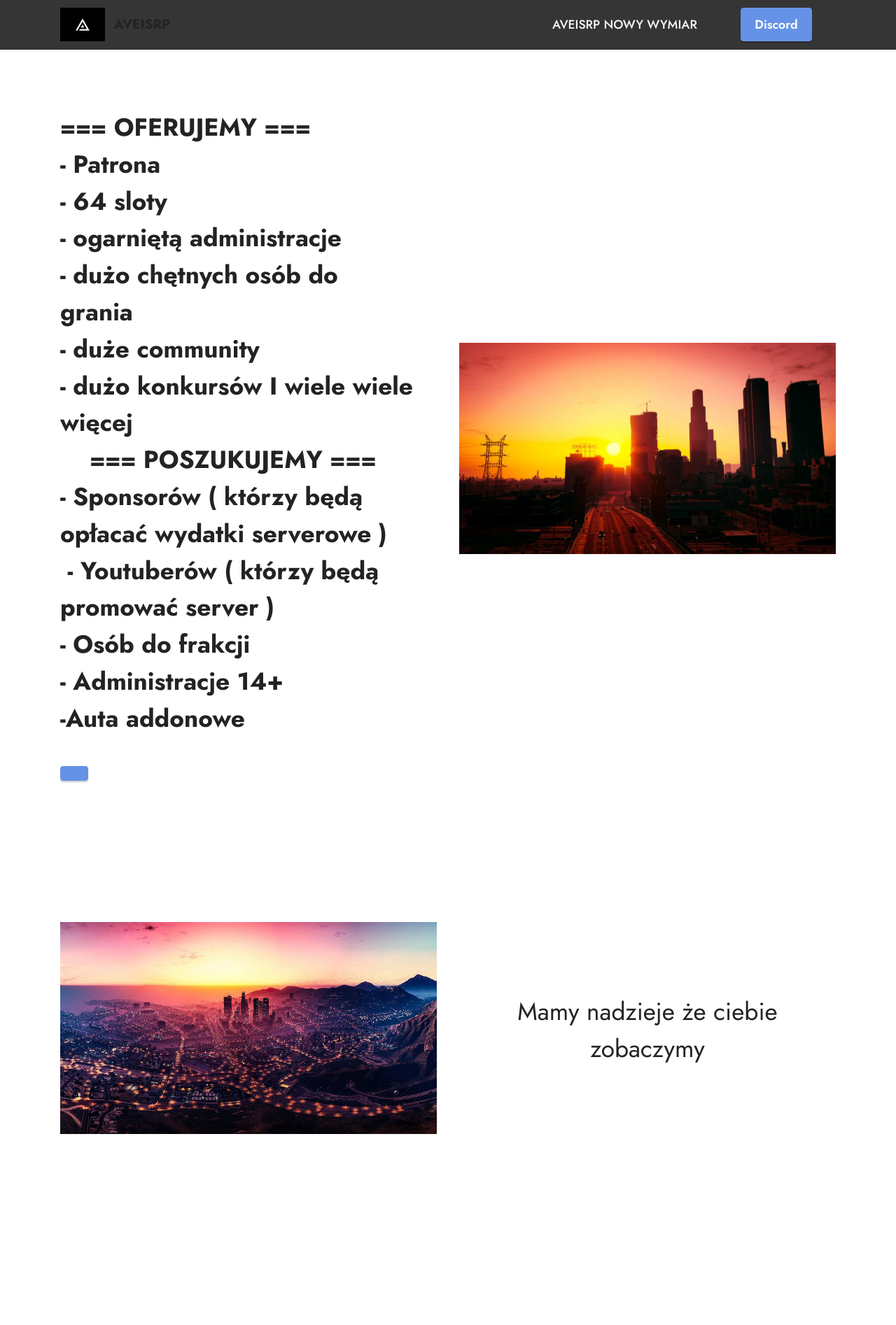
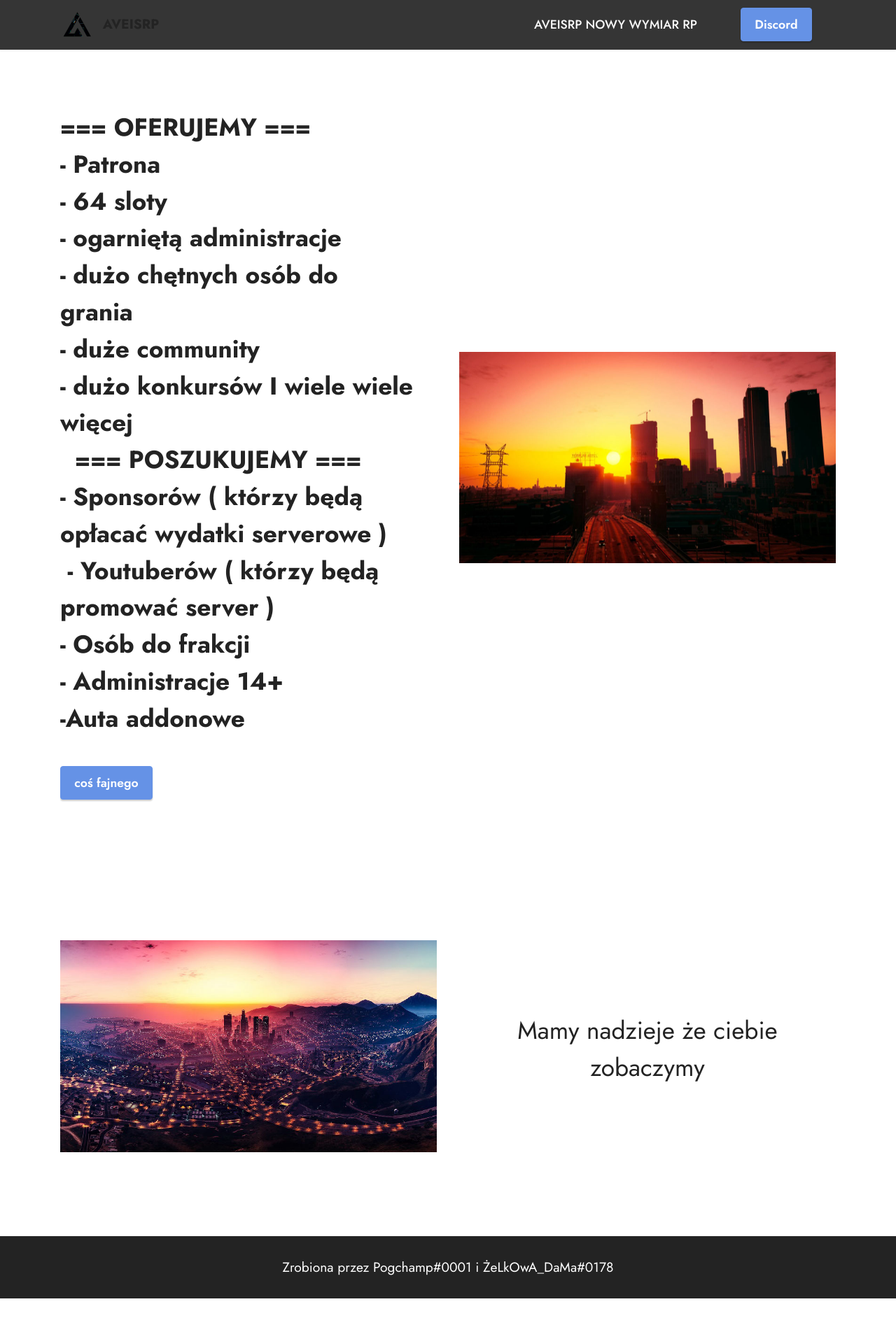
Before and after one commit to Aveisrp/Aveisrp.github.io, a plain HTML site: page index.html in a window 1280 px wide. Shown: the whole page at 70% size. Before the commit the page ends 1789 px from the top, so only its background shows below. Drawn offline with Linux system fonts and the light colour scheme.

Commit message:
Add files via upload

```diff
--- a/assets/images/hashes.json
+++ b/assets/images/hashes.json
@@ -1 +1 @@
-{"NLa9Mk5r4LNNDbTLV+tmww==":"853464-1076x605.jpg","VOnbqEFlOjRl4d6QMV8EeA==":"los-santos-gta-v-city-view-92-800x450.jpg","qh1UXENADkIiNfL3POHPjw==":"052af1c7a2a1882f5007d2db024f391a-96x72.jpg"}
+{"NLa9Mk5r4LNNDbTLV+tmww==":"853464-1076x605.jpg","VOnbqEFlOjRl4d6QMV8EeA==":"los-santos-gta-v-city-view-92-800x450.jpg","qh1UXENADkIiNfL3POHPjw==":"052af1c7a2a1882f5007d2db024f391a-96x72.jpg","xT/0szAYYHXtSVuEKb8gRQ==":"logo96-1-96x96.png"}
--- a/assets/mobirise/css/mbr-additional.css
+++ b/assets/mobirise/css/mbr-additional.css
@@ -1080,3 +1080,9 @@ a {
 .cid-sCHvUl76t3 .mbr-section-title {
   text-align: center;
 }
+.cid-sCNh03khqX {
+  padding-top: 30px;
+  padding-bottom: 30px;
+  background-color: #232323;
+  overflow: hidden;
+}
--- a/index.html
+++ b/index.html
@@ -6,7 +6,7 @@
   <meta http-equiv="X-UA-Compatible" content="IE=edge">
   <meta name="generator" content="Mobirise v5.3.10, mobirise.com">
   <meta name="viewport" content="width=device-width, initial-scale=1, minimum-scale=1">
-  <link rel="shortcut icon" href="assets/images/052af1c7a2a1882f5007d2db024f391a-96x72.jpg" type="image/x-icon">
+  <link rel="shortcut icon" href="assets/images/logo96-96x96.png" type="image/x-icon">
   <meta name="description" content="">
 
 
@@ -37,7 +37,7 @@
             <div class="navbar-brand">
                 <span class="navbar-logo">
                     <a href="https://discord.gg/zqw8VuhJuQ">
-                        <img src="assets/images/052af1c7a2a1882f5007d2db024f391a-96x72.jpg" alt="AveisRP" style="height: 3rem;">
+                        <img src="assets/images/logo96-1-96x96.png" alt="AveisRP" style="height: 3rem;">
                     </a>
                 </span>
                 <span class="navbar-caption-wrap"><a class="navbar-caption text-black display-7" href="https://mobiri.se">AVEISRP</a></span>
@@ -51,7 +51,7 @@
                 </div>
             </button>
             <div class="collapse navbar-collapse" id="navbarSupportedContent">
-                <ul class="navbar-nav nav-dropdown" data-app-modern-menu="true"><li class="nav-item"><a class="nav-link link text-white text-primary display-4" href="https://www.youtube.com/watch?v=gkTb9GP9lVI">AVEISRP NOWY WYMIAR&nbsp;</a></li></ul>
+                <ul class="navbar-nav nav-dropdown" data-app-modern-menu="true"><li class="nav-item"><a class="nav-link link text-white text-primary display-4" href="https://www.youtube.com/watch?v=gkTb9GP9lVI">AVEISRP NOWY WYMIAR RP&nbsp;</a></li></ul>
 
                 <div class="navbar-buttons mbr-section-btn"><a class="btn btn-primary display-4" href="https://discord.gg/WtAv8V35wR">Discord</a></div>
             </div>
@@ -74,13 +74,13 @@
 </strong></div><div><strong>- dużo chętnych osób do grania
 </strong></div><div><strong>- duże community
 </strong></div><div><strong>- dużo konkursów I wiele wiele więcej
-</strong></div><div><strong>&nbsp; &nbsp; === POSZUKUJEMY ===</strong></div><div><strong> - Sponsorów ( którzy będą opłacać wydatki serverowe )
+</strong></div><div><strong>&nbsp; === POSZUKUJEMY ===</strong></div><div><strong> - Sponsorów ( którzy będą opłacać wydatki serverowe )
 </strong></div><div><strong>&nbsp;- Youtuberów ( którzy będą promować server )
 </strong></div><div><strong>- Osób do frakcji
 </strong></div><div><strong>- Administracje 14+
 </strong></div><div><strong>-Auta addonowe</strong></div></h6>
                     <p class="mbr-text mbr-fonts-style display-7"></p>
-                    <div class="mbr-section-btn"><a class="btn btn-primary display-4" href="https://discord.gg/WtAv8V35wR"></a></div>
+                    <div class="mbr-section-btn"><a class="btn btn-primary display-4" href="https://discord.gg/WtAv8V35wR">coś fajnego<br></a></div>
                 </div>
             </div>
             <div class="col-12 col-lg-6">
@@ -113,7 +113,22 @@
             </div>
         </div>
     </div>
-</section><section style="background-color: #fff; font-family: -apple-system, BlinkMacSystemFont, 'Segoe UI', 'Roboto', 'Helvetica Neue', Arial, sans-serif; color:#aaa; font-size:12px; padding: 0; align-items: center; display: flex;"><a href="https://mobirise.site/r" style="flex: 1 1; height: 3rem; padding-left: 1rem;"></a><p style="flex: 0 0 auto; margin:0; padding-right:1rem;">Mobirise website builder - <a href="https://mobirise.site/p" style="color:#aaa;">Visit site</a></p></section><script src="assets/web/assets/jquery/jquery.min.js"></script>  <script src="assets/popper/popper.min.js"></script>  <script src="assets/tether/tether.min.js"></script>  <script src="assets/bootstrap/js/bootstrap.min.js"></script>  <script src="assets/smoothscroll/smooth-scroll.js"></script>  <script src="assets/viewportchecker/jquery.viewportchecker.js"></script>  <script src="assets/dropdown/js/nav-dropdown.js"></script>  <script src="assets/dropdown/js/navbar-dropdown.js"></script>  <script src="assets/touchswipe/jquery.touch-swipe.min.js"></script>  <script src="assets/theme/js/script.js"></script>
+</section>
+
+<section class="footer7 cid-sCNh03khqX" once="footers" id="footer7-p">
+
+
+
+
+
+    <div class="container">
+        <div class="media-container-row align-center mbr-white">
+            <div class="col-12">
+                <p class="mbr-text mb-0 mbr-fonts-style display-7">Zrobiona przez Pogchamp#0001 i ŻeLkOwA_DaMa#0178</p>
+            </div>
+        </div>
+    </div>
+</section><section style="background-color: #fff; font-family: -apple-system, BlinkMacSystemFont, 'Segoe UI', 'Roboto', 'Helvetica Neue', Arial, sans-serif; color:#aaa; font-size:12px; padding: 0; align-items: center; display: flex;"><a href="https://mobirise.site/r" style="flex: 1 1; height: 3rem; padding-left: 1rem;"></a><p style="flex: 0 0 auto; margin:0; padding-right:1rem;">Built with <a href="https://mobirise.site/a" style="color:#aaa;">Mobirise</a></p></section><script src="assets/web/assets/jquery/jquery.min.js"></script>  <script src="assets/popper/popper.min.js"></script>  <script src="assets/tether/tether.min.js"></script>  <script src="assets/bootstrap/js/bootstrap.min.js"></script>  <script src="assets/smoothscroll/smooth-scroll.js"></script>  <script src="assets/viewportchecker/jquery.viewportchecker.js"></script>  <script src="assets/dropdown/js/nav-dropdown.js"></script>  <script src="assets/dropdown/js/navbar-dropdown.js"></script>  <script src="assets/touchswipe/jquery.touch-swipe.min.js"></script>  <script src="assets/theme/js/script.js"></script>
 
 
  <div id="scrollToTop" class="scrollToTop mbr-arrow-up"><a style="text-align: center;"><i class="mbr-arrow-up-icon mbr-arrow-up-icon-cm cm-icon cm-icon-smallarrow-up"></i></a></div>
```
Also changed, not shown: assets/images/logo96-1-96x96.png (added), assets/images/logo96-96x96.png (added), assets/theme/js/script.js, 1 other file.
